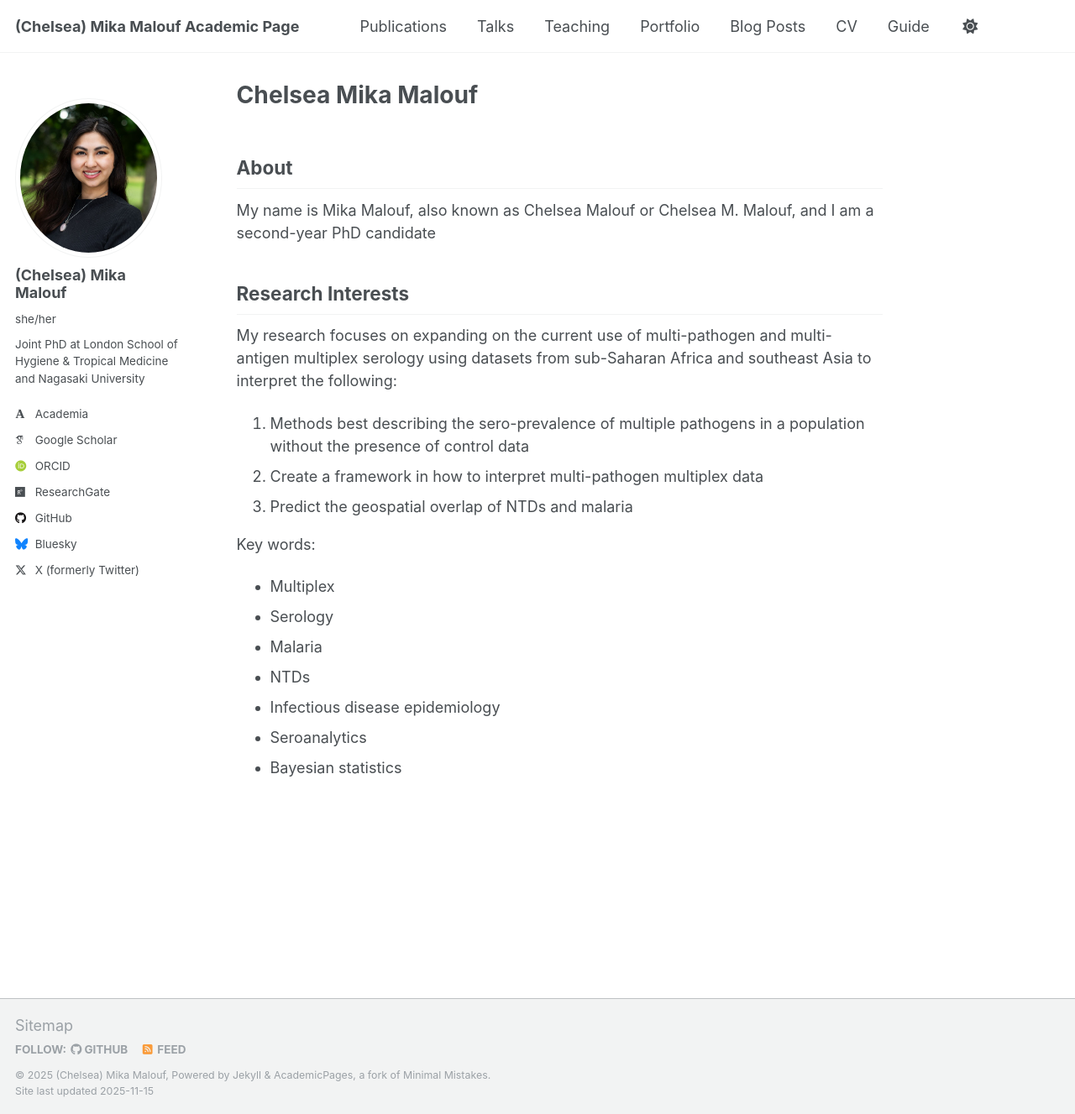
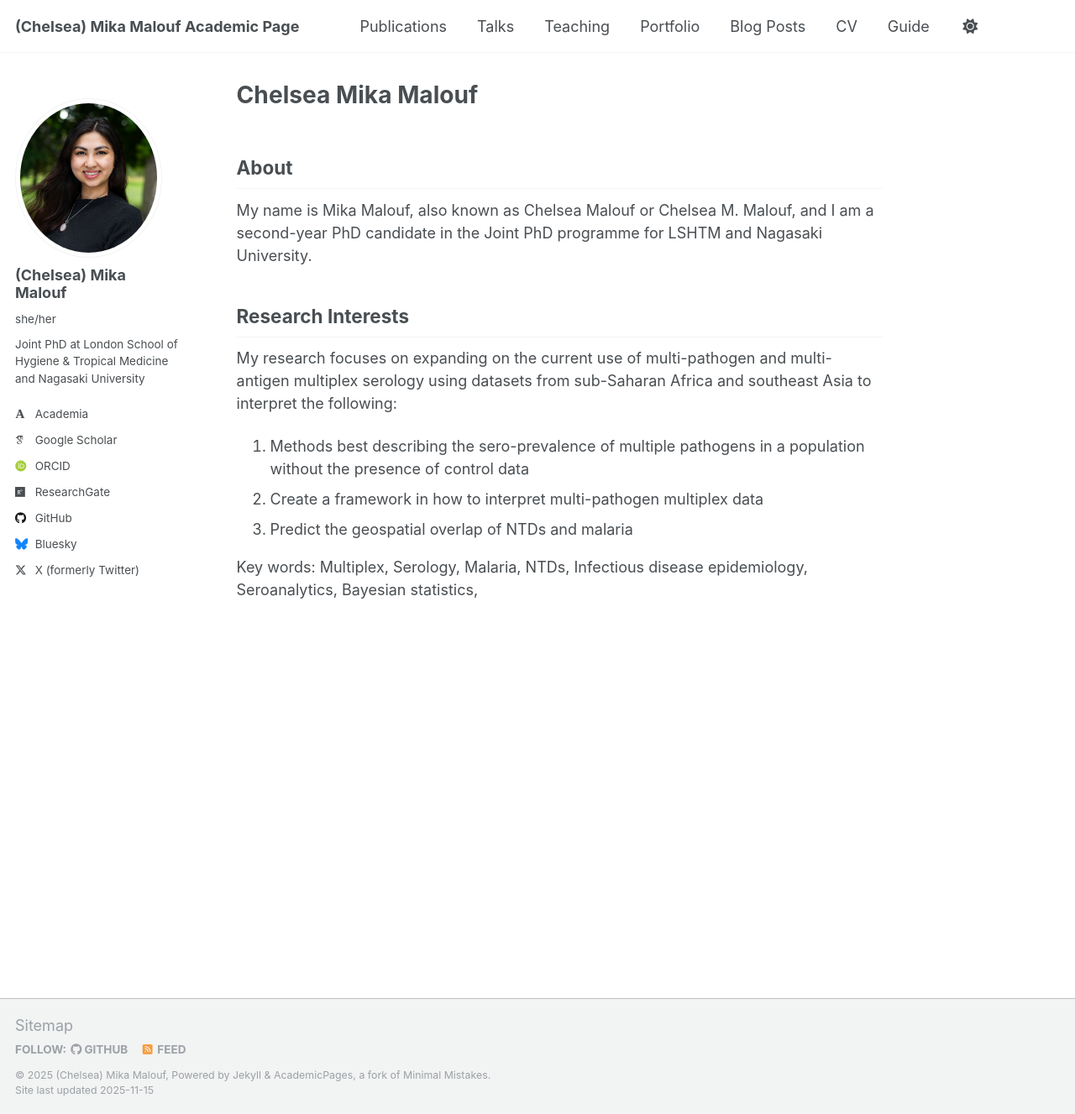
Before and after one commit to mikamalouf/academic, a Jekyll site: the page built from _pages/about.md, in a window 1280 px wide and 1327 px high. Shown: the whole window at 84% size. Built offline with Jekyll 4.4.1, drawn with Linux system fonts in a browser that asks for light colours; some web fonts are replaced; a script that is not in the unit is left out.

Commit message:
hide unused pages

```diff
--- a/_config.yml
+++ b/_config.yml
@@ -224,9 +224,15 @@ collections:
     permalink: /:collection/:path/
   portfolio:
     output: true
+    hidden: true
     permalink: /:collection/:path/
   talks:
     output: true
+    hidden: true
+    permalink: /:collection/:path/
+  markdown:
+    output: true
+    hidden: true
     permalink: /:collection/:path/
 
 
--- a/_pages/about.md
+++ b/_pages/about.md
@@ -10,7 +10,7 @@ redirect_from:
 
 ## About
 
-My name is Mika Malouf, also known as Chelsea Malouf or Chelsea M. Malouf, and I am a second-year PhD candidate
+My name is Mika Malouf, also known as Chelsea Malouf or Chelsea M. Malouf, and I am a second-year PhD candidate in the Joint PhD programme for LSHTM and Nagasaki University.
 
 
 ## Research Interests
@@ -20,11 +20,4 @@ My research focuses on expanding on the current use of multi-pathogen and multi-
 2. Create a framework in how to interpret multi-pathogen multiplex data
 3. Predict the geospatial overlap of NTDs and malaria
 
-Key words:
-- Multiplex
-- Serology
-- Malaria
-- NTDs
-- Infectious disease epidemiology
-- Seroanalytics
-- Bayesian statistics
+Key words: Multiplex, Serology, Malaria, NTDs, Infectious disease epidemiology, Seroanalytics, Bayesian statistics,
```
Also changed, not shown: _pages/publications.md (+3 -2 lines), archive/_portfolio/portfolio-1.md (renamed from _portfolio/portfolio-1.md, +1 -0 lines), archive/markdown.md (+1 -0 lines), archive/_portfolio/portfolio-2.html (renamed from _portfolio/portfolio-2.html), archive/_posts/2012-08-14-blog-post-1.md (renamed from _posts/2012-08-14-blog-post-1.md), archive/_posts/2013-08-14-blog-post-2.md (renamed from _posts/2013-08-14-blog-post-2.md), archive/_posts/2014-08-14-blog-post-3.md (renamed from _posts/2014-08-14-blog-post-3.md), archive/_posts/2015-08-14-blog-post-4.md (renamed from _posts/2015-08-14-blog-post-4.md), archive/_posts/2199-01-01-future-post.md (renamed from _posts/2199-01-01-future-post.md), archive/_talks/2012-03-01-talk-1.md (renamed from _talks/2012-03-01-talk-1.md), archive/_talks/2013-03-01-tutorial-1.md (renamed from _talks/2013-03-01-tutorial-1.md), archive/_talks/2014-02-01-talk-2.md (renamed from _talks/2014-02-01-talk-2.md), archive/_talks/2014-03-01-talk-3.md (renamed from _talks/2014-03-01-talk-3.md).
